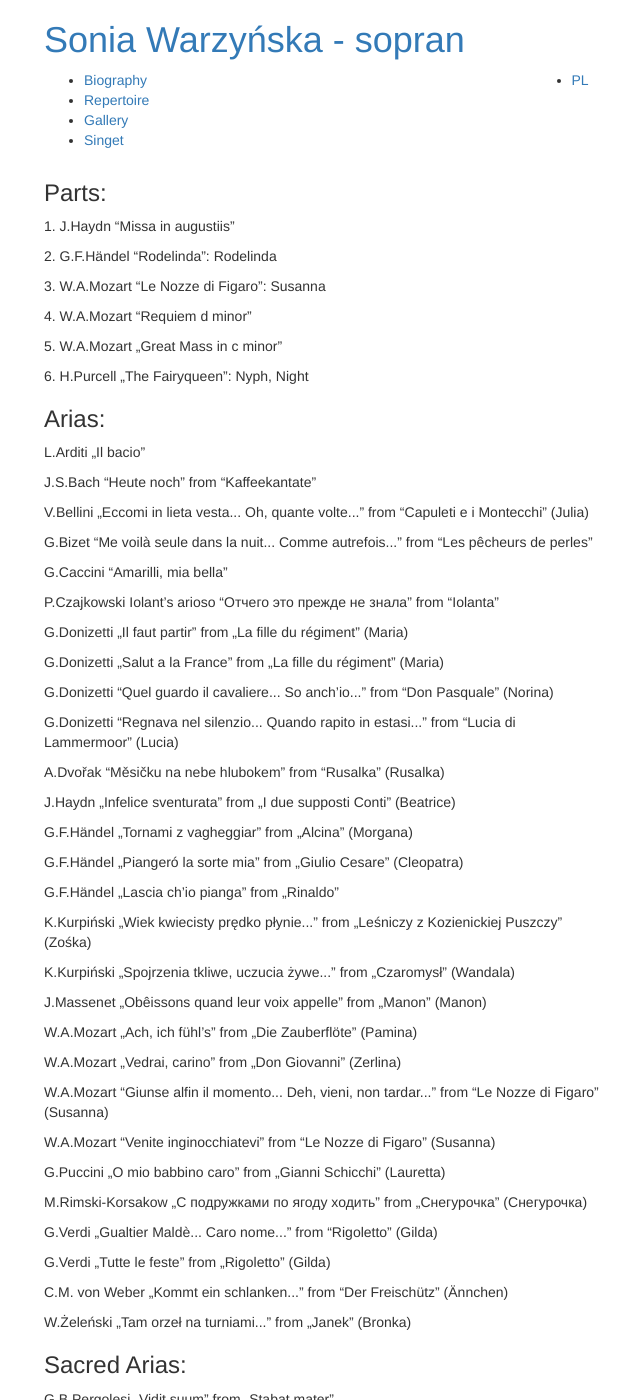
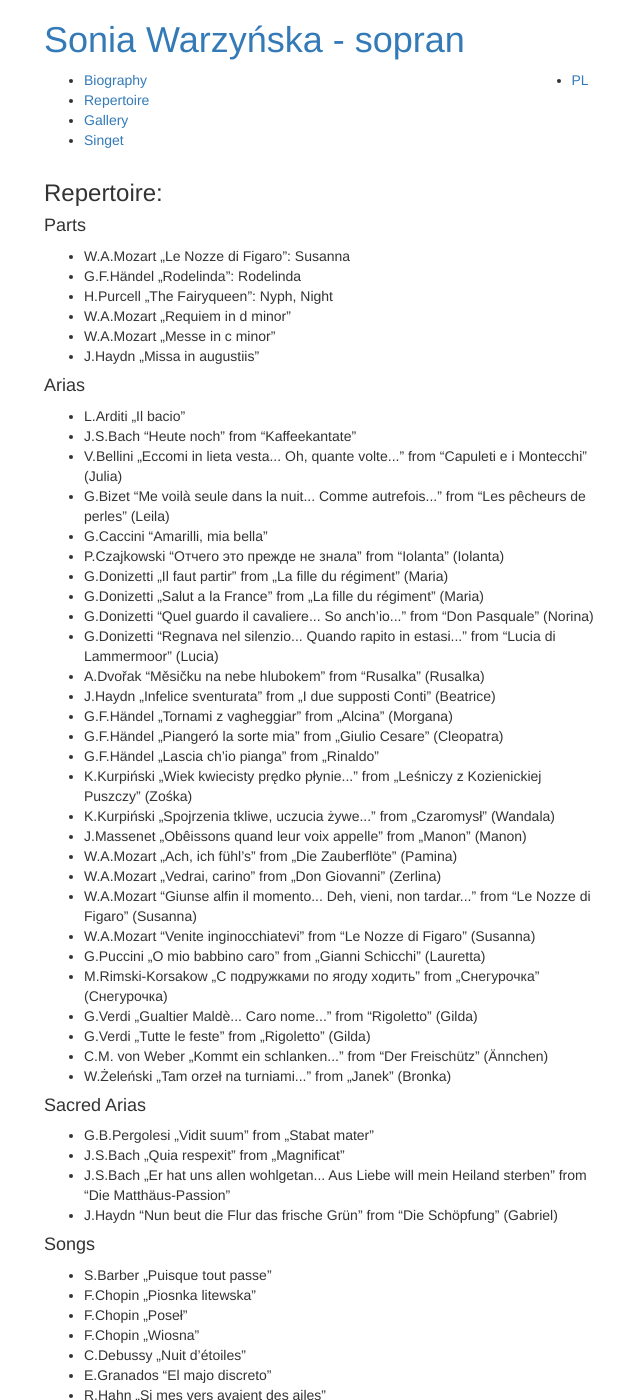
Before and after one commit to lukaszkomar/old.soniaw.com, a Jekyll site: the page built from repertoire.full.html, in a window 1280 px wide and 1400 px high. Shown: the whole window, without its empty margins (26-666 px from the left). Built offline with Jekyll 4.4.1, drawn with Linux system fonts in a browser that asks for light colours; nearby versions of some CDN libraries; library files that are not in the unit come from our copies; comment, search, counter and statistics services are not loaded; some of the changed text lies outside the part shown.

Commit message:
full rep

```diff
--- /dev/null
+++ b/_includes/page.repertoire.full.html
@@ -0,0 +1,17 @@
+{% if page.lang == 'pl' %}
+<h3>Repertuar:</h3>
+{% else %}
+<h3>Repertoire:</h3>
+{% endif %}
+
+{% for section in site.repertoire %}
+<h4>{{ section[1].title[page.lang] }}</h4>
+<ul>
+{% for item in section[1].items %}
+  <li>{{ item[1][page.lang] }}</li>
+{% endfor %}
+</ul>
+{% endfor %}
+
+
+<br/>
--- a/repertoire.full.html
+++ b/repertoire.full.html
@@ -4,6 +4,10 @@ lang: en
 title: Repertoire - Sonia Warzyńska - soprano
 priority: 0.8
 ---
+{% include page.repertoire.full.html %}
+
+#
+
 <h3>Parts:</h3>
 <p>1. J.Haydn “Missa in augustiis”</p>
 <p>2. G.F.Händel “Rodelinda”: Rodelinda</p>
```
